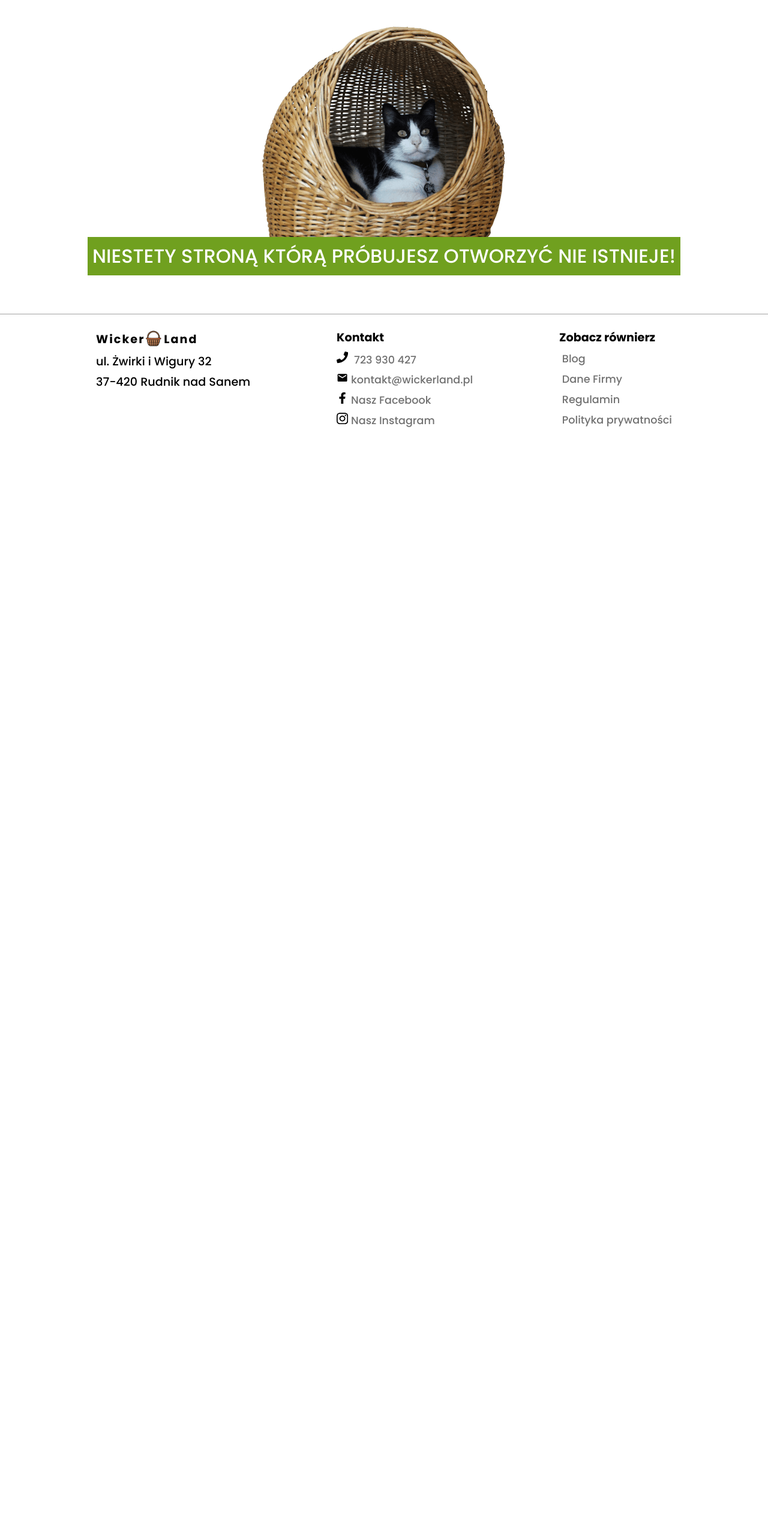
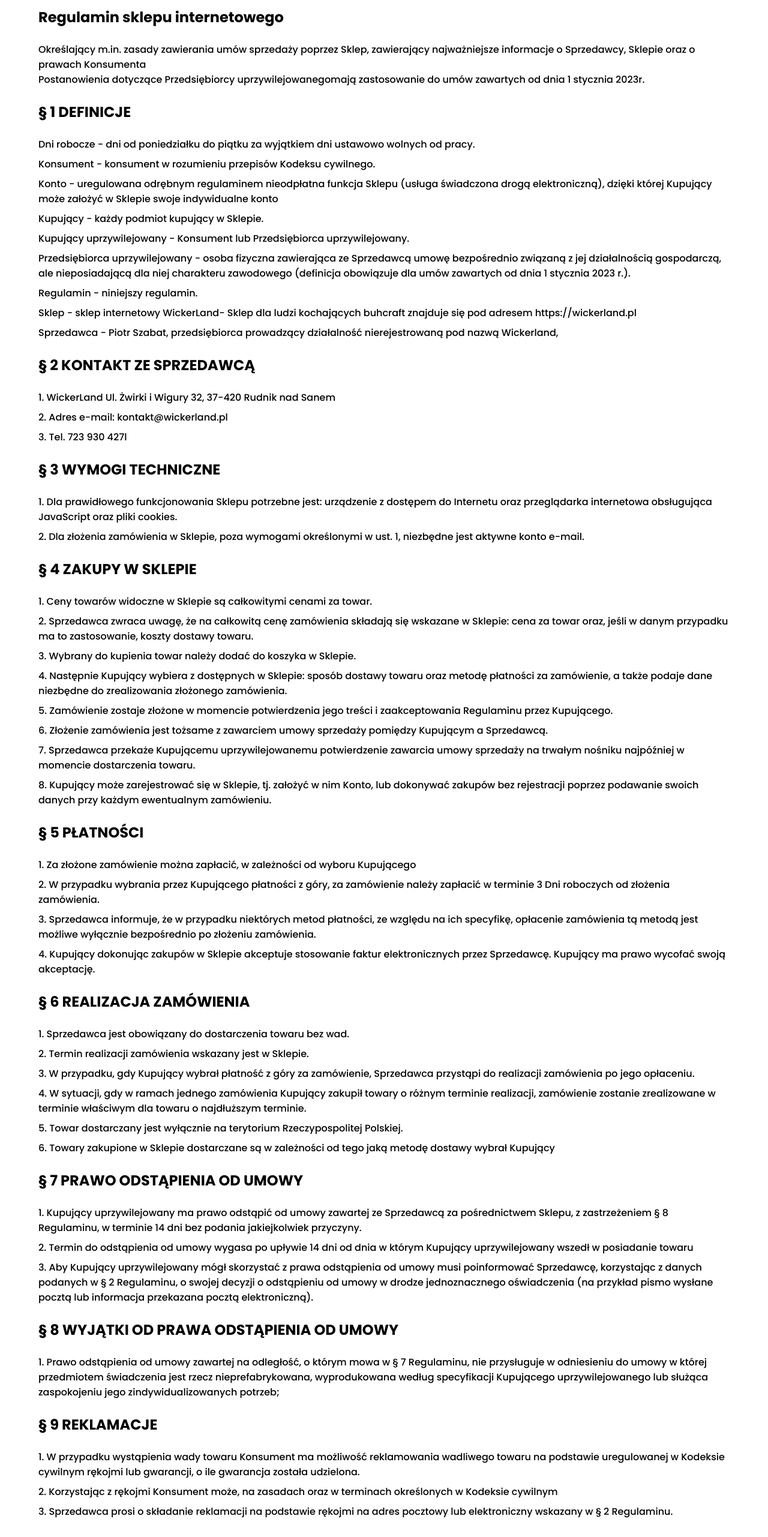
Before and after one commit to Desparion7/Wickerland, a React (Vite) app: page /regulamin in a window 1280 px wide. Shown: the part 220-2782 px from the top of the page at 60% size. Before the commit the page ends 981 px from the top, so only its background shows below. Built offline with nearby package versions, Linux system fonts and the light colour scheme.

Commit message:
add status screen

```diff
--- a/src/App.tsx
+++ b/src/App.tsx
@@ -10,6 +10,7 @@ import ArticleScreen from './screens/ArticleScreen';
 import ProductScreen from './screens/ProductScreen';
 import SignUpScreen from './screens/SignUpScreen';
 import CartScreen from './screens/CartScreen';
+import StatuteSceen from './screens/StatuteSceen';
 
 const router = createBrowserRouter([
 	{
@@ -67,6 +68,10 @@ const router = createBrowserRouter([
 				path: '/koszyk',
 				element: <CartScreen />,
 			},
+			{
+				path: '/regulamin',
+				element: <StatuteSceen />,
+			},
 		],
 	},
 ]);
--- a/src/app/api/apiSlice.tsx
+++ b/src/app/api/apiSlice.tsx
@@ -10,7 +10,7 @@ import {
 // http://localhost:3000
 
 const baseQuery = fetchBaseQuery({
-	baseUrl: 'https://comfortable-wasp-neckerchief.cyclic.app',
+	baseUrl: 'http://localhost:3000',
 	// credentials: 'include',
 	// prepareHeaders: (headers, { getState }) => {
 	// 	const token = (getState() as StoreState).auth.token;
--- a/src/components/Footer/Footer.module.css
+++ b/src/components/Footer/Footer.module.css
@@ -33,8 +33,8 @@
 }
 .footer_box span,
 .footer_box a {
-	font-size: 0.9rem;
-	padding-bottom: 0.5rem;
+	font-size: 1rem;
+	margin-bottom: 0.5rem;
 	margin-left: 0.3rem;
 	color: var(--text-color2);
 	text-decoration: none;
--- a/src/components/Footer/Footer.tsx
+++ b/src/components/Footer/Footer.tsx
@@ -22,11 +22,11 @@ const Footer = () => {
 				<div className={styles.footer_box_title}>Kontakt</div>
 				<p>
 					<FaPhone />{' '}
-					<span className={styles.footer_box_link}>723 930 427</span>
+					<span >723 930 427</span>
 				</p>
 				<p>
 					<MdEmail />
-					<span className={styles.footer_box_link}>kontakt@wickerland.pl</span>
+					<span >kontakt@wickerland.pl</span>
 				</p>
 				<p>
 					<FaFacebookF />
@@ -43,10 +43,10 @@ const Footer = () => {
 			</div>
 			<div className={styles.footer_box}>
 				<div className={styles.footer_box_title}>Zobacz równierz</div>
-				<Link to='/'>Blog</Link>
-				<Link to='/'>Dane Firmy</Link>
-				<Link to='/'>Regulamin</Link>
-				<Link to='/'>Polityka prywatności</Link>
+				<Link to='/blog'>Blog</Link>
+				<Link to='/kontakt'>Dane Firmy</Link>
+				<Link to='/regulamin'>Regulamin</Link>
+				<Link to='/polityka'>Polityka prywatności</Link>
 			</div>
 		</footer>
 	);
--- /dev/null
+++ b/src/screens/Statute.module.css
@@ -0,0 +1,15 @@
+.statute {
+	margin: 2em 4em;
+}
+.statute h2 {
+	margin: 1em 0;
+}
+.statute_box div {
+	margin: 0.5rem 0;
+}
+
+@media screen and (max-width: 600px) {
+	.statute {
+		margin: 1em;
+	}
+}
--- /dev/null
+++ b/src/screens/StatuteSceen.tsx
@@ -0,0 +1,247 @@
+import styles from './Statute.module.css';
+
+const StatuteSceen = () => {
+	return (
+		<section className={styles.statute}>
+			<h2>Regulamin sklepu internetowego</h2>
+			<p>
+				Określający m.in. zasady zawierania umów sprzedaży poprzez Sklep,
+				zawierający najważniejsze informacje o Sprzedawcy, Sklepie oraz o
+				prawach Konsumenta
+			</p>
+			<p>
+				Postanowienia dotyczące Przedsiębiorcy uprzywilejowanegomają
+				zastosowanie do umów zawartych od dnia 1 stycznia 2023r.
+			</p>
+			<h2>§ 1 DEFINICJE</h2>
+			<div className={styles.statute_box}>
+				<div>
+					Dni robocze - dni od poniedziałku do piątku za wyjątkiem dni ustawowo
+					wolnych od pracy.
+				</div>
+				<div>
+					Konsument - konsument w rozumieniu przepisów Kodeksu cywilnego.
+				</div>
+				<div>
+					Konto - uregulowana odrębnym regulaminem nieodpłatna funkcja Sklepu
+					(usługa świadczona drogą elektroniczną), dzięki której Kupujący może
+					założyć w Sklepie swoje indywidualne konto
+				</div>
+				<div>Kupujący - każdy podmiot kupujący w Sklepie.</div>
+				<div>
+					Kupujący uprzywilejowany - Konsument lub Przedsiębiorca
+					uprzywilejowany.
+				</div>
+				<div>
+					Przedsiębiorca uprzywilejowany - osoba fizyczna zawierająca ze
+					Sprzedawcą umowę bezpośrednio związaną z jej działalnością
+					gospodarczą, ale nieposiadającą dla niej charakteru zawodowego
+					(definicja obowiązuje dla umów zawartych od dnia 1 stycznia 2023 r.).
+				</div>
+				<div>Regulamin - niniejszy regulamin.</div>
+				<div>
+					Sklep - sklep internetowy WickerLand- Sklep dla ludzi kochających
+					buhcraft znajduje się pod adresem https://wickerland.pl
+				</div>
+				<div>
+					Sprzedawca - Piotr Szabat, przedsiębiorca prowadzący działalność
+					nierejestrowaną pod nazwą Wickerland,
+				</div>
+			</div>
+			<h2>§ 2 KONTAKT ZE SPRZEDAWCĄ</h2>
+			<div className={styles.statute_box}>
+				<div>1. WickerLand Ul. Żwirki i Wigury 32, 37-420 Rudnik nad Sanem</div>
+				<div>2. Adres e-mail: kontakt@wickerland.pl</div>
+				<div>3. Tel. 723 930 427l</div>
+			</div>
+			<h2>§ 3 WYMOGI TECHNICZNE</h2>
+			<div className={styles.statute_box}>
+				<div>
+					1. Dla prawidłowego funkcjonowania Sklepu potrzebne jest: urządzenie z
+					dostępem do Internetu oraz przeglądarka internetowa obsługująca
+					JavaScript oraz pliki cookies.
+				</div>
+				<div>
+					2. Dla złożenia zamówienia w Sklepie, poza wymogami określonymi w ust.
+					1, niezbędne jest aktywne konto e-mail.
+				</div>
+			</div>
+			<h2>§ 4 ZAKUPY W SKLEPIE</h2>
+			<div className={styles.statute_box}>
+				<div>
+					1. Ceny towarów widoczne w Sklepie są całkowitymi cenami za towar.
+				</div>
+				<div>
+					2. Sprzedawca zwraca uwagę, że na całkowitą cenę zamówienia składają
+					się wskazane w Sklepie: cena za towar oraz, jeśli w danym przypadku ma
+					to zastosowanie, koszty dostawy towaru.
+				</div>
+				<div>
+					3. Wybrany do kupienia towar należy dodać do koszyka w Sklepie.
+				</div>
+				<div>
+					4. Następnie Kupujący wybiera z dostępnych w Sklepie: sposób dostawy
+					towaru oraz metodę płatności za zamówienie, a także podaje dane
+					niezbędne do zrealizowania złożonego zamówienia.
+				</div>
+				<div>
+					5. Zamówienie zostaje złożone w momencie potwierdzenia jego treści i
+					zaakceptowania Regulaminu przez Kupującego.
+				</div>
+				<div>
+					6. Złożenie zamówienia jest tożsame z zawarciem umowy sprzedaży
+					pomiędzy Kupującym a Sprzedawcą.
+				</div>
+				<div>
+					7. Sprzedawca przekaże Kupującemu uprzywilejowanemu potwierdzenie
+					zawarcia umowy sprzedaży na trwałym nośniku najpóźniej w momencie
+					dostarczenia towaru.
+				</div>
+				<div>
+					8. Kupujący może zarejestrować się w Sklepie, tj. założyć w nim Konto,
+					lub dokonywać zakupów bez rejestracji poprzez podawanie swoich danych
+					przy każdym ewentualnym zamówieniu.
+				</div>
+			</div>
+			<h2>§ 5 PŁATNOŚCI</h2>
+			<div className={styles.statute_box}>
+				<div>
+					1. Za złożone zamówienie można zapłacić, w zależności od wyboru
+					Kupującego
+				</div>
+				<div>
+					2. W przypadku wybrania przez Kupującego płatności z góry, za
+					zamówienie należy zapłacić w terminie 3 Dni roboczych od złożenia
+					zamówienia.
+				</div>
+				<div>
+					3. Sprzedawca informuje, że w przypadku niektórych metod płatności, ze
+					względu na ich specyfikę, opłacenie zamówienia tą metodą jest możliwe
+					wyłącznie bezpośrednio po złożeniu zamówienia.
+				</div>
+				<div>
+					4. Kupujący dokonując zakupów w Sklepie akceptuje stosowanie faktur
+					elektronicznych przez Sprzedawcę. Kupujący ma prawo wycofać swoją
+					akceptację.
+				</div>
+			</div>
+			<h2>§ 6 REALIZACJA ZAMÓWIENIA</h2>
+			<div className={styles.statute_box}>
+				<div>1. Sprzedawca jest obowiązany do dostarczenia towaru bez wad.</div>
+				<div>2. Termin realizacji zamówienia wskazany jest w Sklepie.</div>
+				<div>
+					3. W przypadku, gdy Kupujący wybrał płatność z góry za zamówienie,
+					Sprzedawca przystąpi do realizacji zamówienia po jego opłaceniu.
+				</div>
+				<div>
+					4. W sytuacji, gdy w ramach jednego zamówienia Kupujący zakupił towary
+					o różnym terminie realizacji, zamówienie zostanie zrealizowane w
+					terminie właściwym dla towaru o najdłuższym terminie.
+				</div>
+				<div>
+					5. Towar dostarczany jest wyłącznie na terytorium Rzeczypospolitej
+					Polskiej.
+				</div>
+				<div>
+					6. Towary zakupione w Sklepie dostarczane są w zależności od tego jaką
+					metodę dostawy wybrał Kupujący
+				</div>
+			</div>
+			<h2>§ 7 PRAWO ODSTĄPIENIA OD UMOWY</h2>
+			<div className={styles.statute_box}>
+				<div>
+					1. Kupujący uprzywilejowany ma prawo odstąpić od umowy zawartej ze
+					Sprzedawcą za pośrednictwem Sklepu, z zastrzeżeniem § 8 Regulaminu, w
+					terminie 14 dni bez podania jakiejkolwiek przyczyny.
+				</div>
+				<div>
+					2. Termin do odstąpienia od umowy wygasa po upływie 14 dni od dnia w
+					którym Kupujący uprzywilejowany wszedł w posiadanie towaru
+				</div>
+				<div>
+					3. Aby Kupujący uprzywilejowany mógł skorzystać z prawa odstąpienia od
+					umowy musi poinformować Sprzedawcę, korzystając z danych podanych w §
+					2 Regulaminu, o swojej decyzji o odstąpieniu od umowy w drodze
+					jednoznacznego oświadczenia (na przykład pismo wysłane pocztą lub
+					informacja przekazana pocztą elektroniczną).
+				</div>
+			</div>
+			<h2>§ 8 WYJĄTKI OD PRAWA ODSTĄPIENIA OD UMOWY</h2>
+			<div className={styles.statute_box}>
+				<div>
+					1. Prawo odstąpienia od umowy zawartej na odległość, o którym mowa w §
+					7 Regulaminu, nie przysługuje w odniesieniu do umowy w której
+					przedmiotem świadczenia jest rzecz nieprefabrykowana, wyprodukowana
+					według specyfikacji Kupującego uprzywilejowanego lub służąca
+					zaspokojeniu jego zindywidualizowanych potrzeb;
+				</div>
+			</div>
+			<h2>§ 9 REKLAMACJE</h2>
+			<div className={styles.statute_box}>
+				<div>
+					1. W przypadku wystąpienia wady towaru Konsument ma możliwość
+					reklamowania wadliwego towaru na podstawie uregulowanej w Kodeksie
+					cywilnym rękojmi lub gwarancji, o ile gwarancja została udzielona.
+				</div>
+				<div>
+					2. Korzystając z rękojmi Konsument może, na zasadach oraz w terminach
+					określonych w Kodeksie cywilnym
+				</div>
+				<div>
+					3. Sprzedawca prosi o składanie reklamacji na podstawie rękojmi na
+					adres pocztowy lub elektroniczny wskazany w § 2 Regulaminu.
+				</div>
+			</div>
+			<h2>§ 10 DANE OSOBOWE</h2>
+			<div className={styles.statute_box}>
+				<div>
+					1. Administratorem danych osobowych przekazanych przez Kupującego
+					podczas korzystania ze Sklepu jest Sprzedawca. Szczegółowe informacje
+					dotyczące przetwarzania danych osobowych przez Sprzedawcę - w tym o
+					pozostałych celach oraz podstawach przetwarzania danych, a także o
+					odbiorcach danych - znajdują się w dostępnej w Sklepie Polityce
+					prywatności - ze względu na zasadę przejrzystości, zawartą w ogólnym
+					rozporządzeniu Parlamentu Europejskiego i Rady (UE) o ochronie danych
+					- „RODO”.
+				</div>
+				<div>
+					2. Celem przetwarzania danych Kupującego przez Sprzedawcę, podanych
+					przez Kupującego w związku z zakupami w Sklepie, jest realizacja
+					zamówień.
+				</div>
+				<div>
+					3. Podanie danych przez Kupującego jest dobrowolne, ale jednocześnie
+					konieczne do zawarcia umowy sprzedaży. Niepodanie danych uniemożliwi
+					zawarcie umowy sprzedaży w Sklepie.
+				</div>
+				<div>
+					4. W celu realizacji swoich praw, Kupujący powinien skontaktować się
+					ze Sprzedawcą przy wykorzystaniu danych z § 2 Regulaminu.
+				</div>
+			</div>
+			<h2>§ 11 ZASTRZEŻENIA</h2>
+			<div className={styles.statute_box}>
+				<div>
+					1. Zakazane jest dostarczanie przez Kupującego treści o charakterze
+					bezprawnym.
+				</div>
+				<div>
+					2. Każdorazowo składane w Sklepie zamówienie stanowi odrębną umowę
+					sprzedaży i wymaga osobnej akceptacji Regulaminu. Umowa zawierana jest
+					na czas i w celu realizacji zamówienia.
+				</div>
+				<div>
+					3. W przypadku ewentualnego sporu z Kupującym niebędącym Kupującym
+					uprzywilejowanym, sądem właściwym będzie sąd właściwy dla siedziby
+					Sprzedawcy.
+				</div>
+				<div>
+					4. Umowy zawierane na podstawie Regulaminu zawierane są w języku
+					polskim.
+				</div>
+			</div>
+		</section>
+	);
+};
+
+export default StatuteSceen;
```
